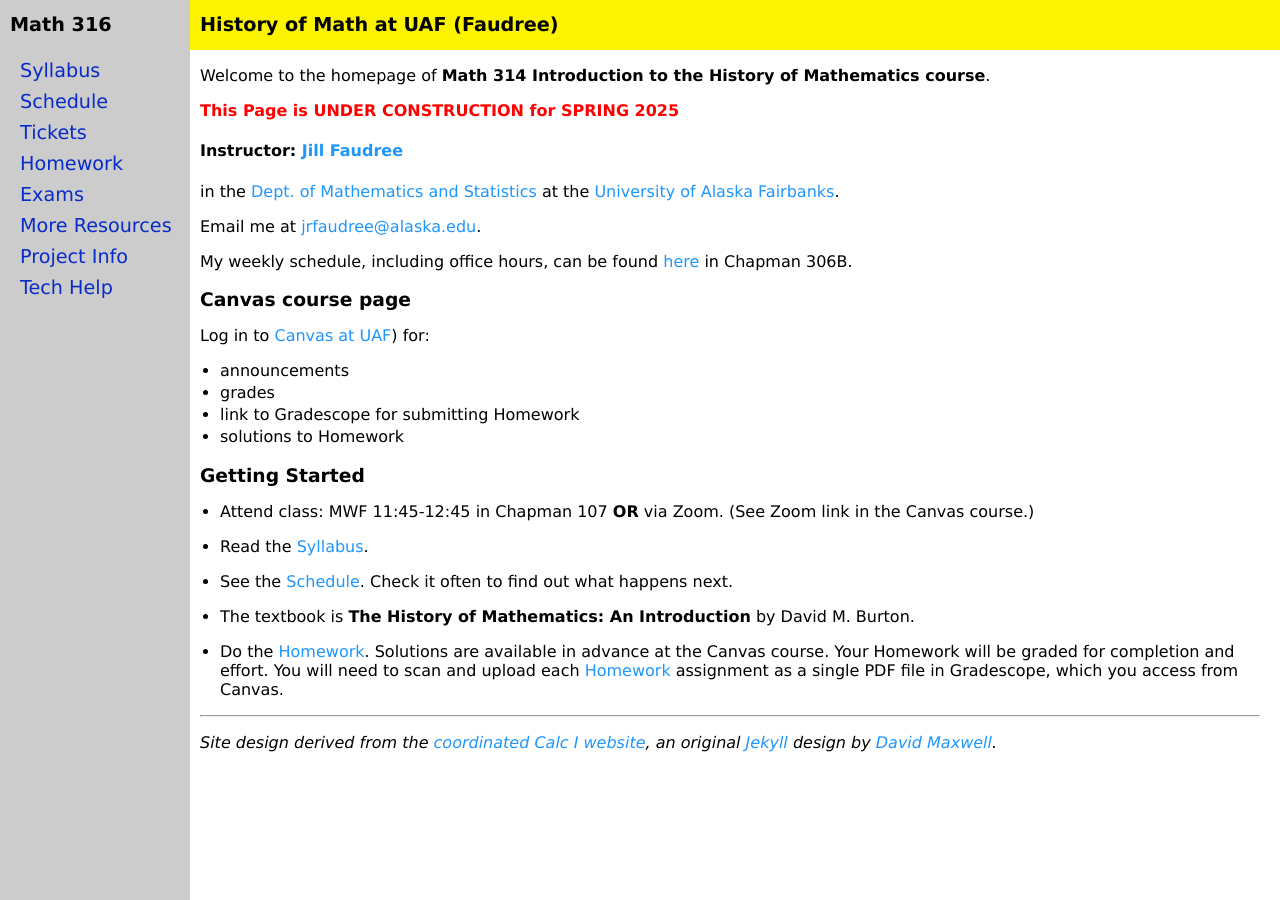
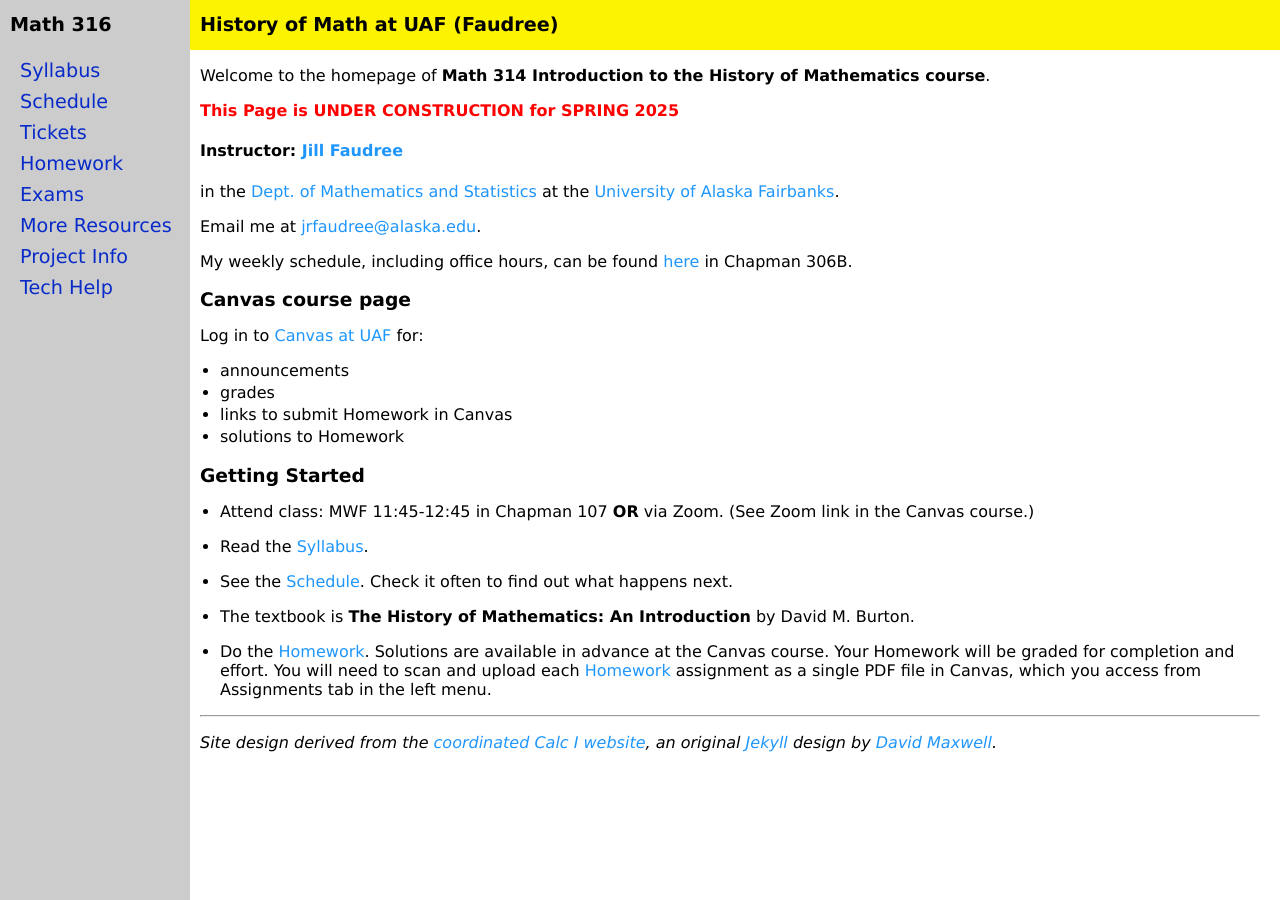
Before and after one commit to jrfaudree/HOM, a Jekyll site: the page built from index.md, in a window 1280 px wide. Built offline with Jekyll 4.4.1, drawn with Linux system fonts in a browser that asks for light colours.

Commit message:
Update index.md

```diff
--- a/index.md
+++ b/index.md
@@ -17,11 +17,11 @@ My weekly schedule, including office hours, can be found [here](http://jrfaudree
 
 ### Canvas course page
 
-Log in to [Canvas at UAF](https://canvas.alaska.edu/courses/24165)) for:
+Log in to [Canvas at UAF](https://canvas.alaska.edu/courses/24165) for:
 
   * announcements
   * grades
-  * link to Gradescope for submitting Homework
+  * links to submit Homework in Canvas
   * solutions to Homework
 
 ### Getting Started
@@ -30,11 +30,11 @@ Log in to [Canvas at UAF](https://canvas.alaska.edu/courses/24165)) for:
 
 * Read the [Syllabus](assets/general/M316S25_syllabus.pdf).
 
-* See the [Schedule](https://docs.google.com/spreadsheets/d/e/2PACX-1vRljb1-0lJ9CtIRxdMsZyeBSeQeEZfkl7WBYEpcGmgYnoMynhaaJGCkPKR3t-NxstMAChrq4HY-ms9D/pubhtml?gid=0&single=true).  Check it often to find out what happens next.
+* See the [Schedule](https://docs.google.com/spreadsheets/d/e/2PACX-1vRSXy8PBXnJpR7xxhggG7TRmXVr_T20drE4qSHNJthFCJuujuz7XPa606VCXAP73R40e4WRB37YEvSI/pubhtml?gid=1103770719&single=true).  Check it often to find out what happens next.
 
 * The textbook is **The History of Mathematics: An Introduction** by David M. Burton.
 
-* Do the [Homework](homework.html).  Solutions are available in advance at the Canvas course. Your Homework will be graded for completion and effort.  You will need to scan and upload each [Homework](homework.html) assignment as a single PDF file in Gradescope, which you access from Canvas.
+* Do the [Homework](homework.html).  Solutions are available in advance at the Canvas course. Your Homework will be graded for completion and effort.  You will need to scan and upload each [Homework](homework.html) assignment as a single PDF file in Canvas, which you access from Assignments tab in the left menu.
 
 
 ---
```
